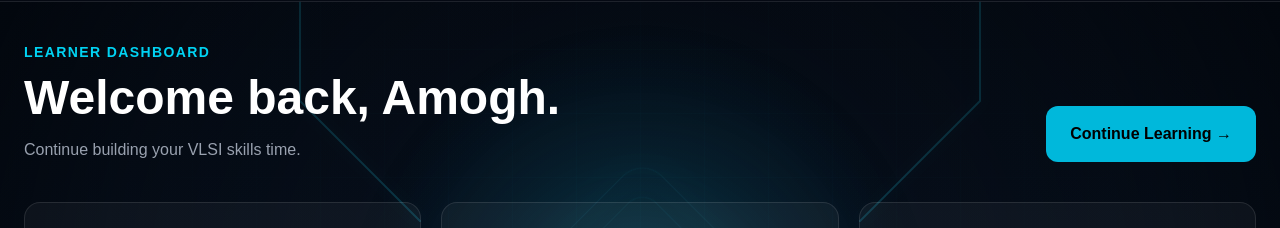
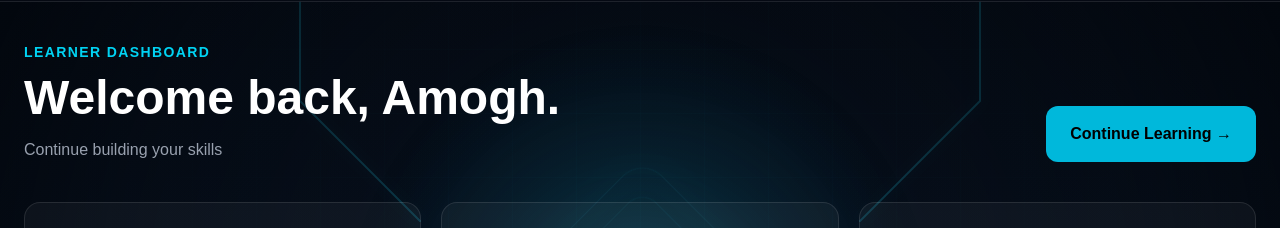
Before and after one commit to amoghakulkarni377/chipverse, a Next.js app: page /dashboard in a window 1280 px wide. Shown: the part 79-307 px from the top of the page. Built offline with nearby package versions, Linux system fonts and the light colour scheme.

Commit message:
Update Dashboard subtitle

```diff
--- a/src/app/dashboard/page.js
+++ b/src/app/dashboard/page.js
@@ -65,8 +65,8 @@ export default function DashboardPage() {
             </h1>
 
             <p className="mt-4 max-w-2xl text-gray-400">
-              Continue building your VLSI skills
-              time.
+              Continue building your skills
+
             </p>
           </div>
 
```
